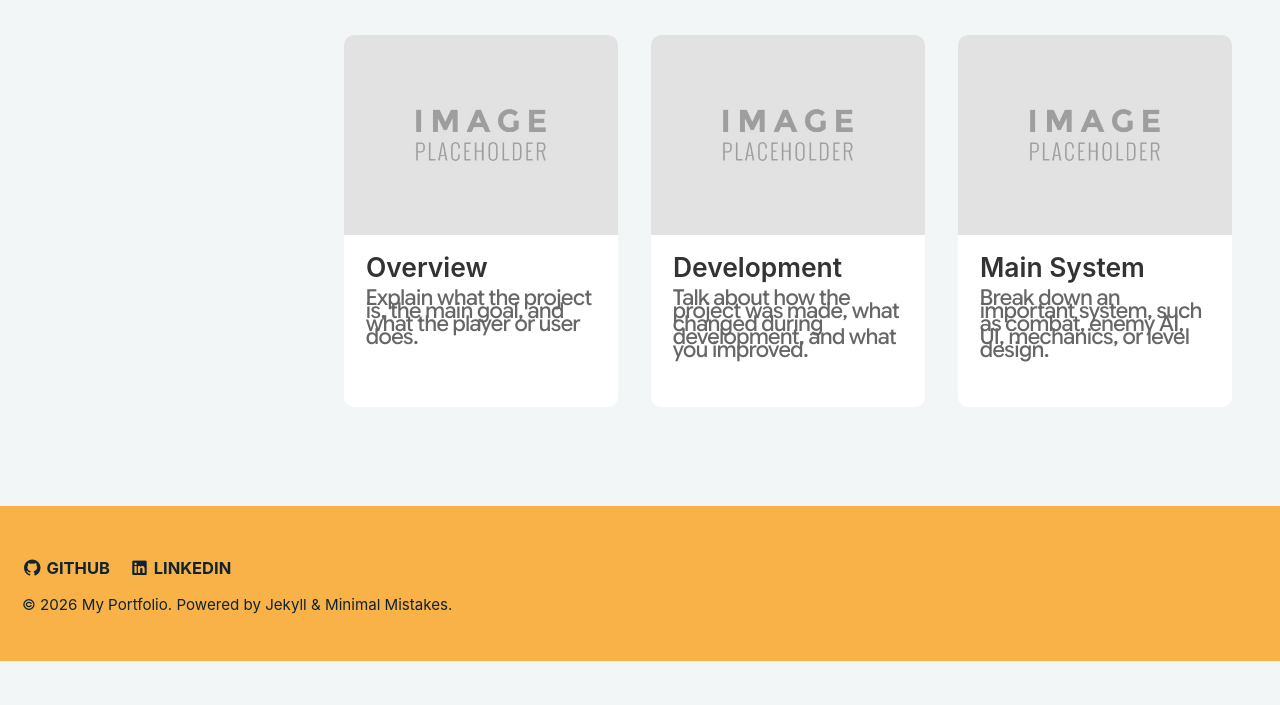
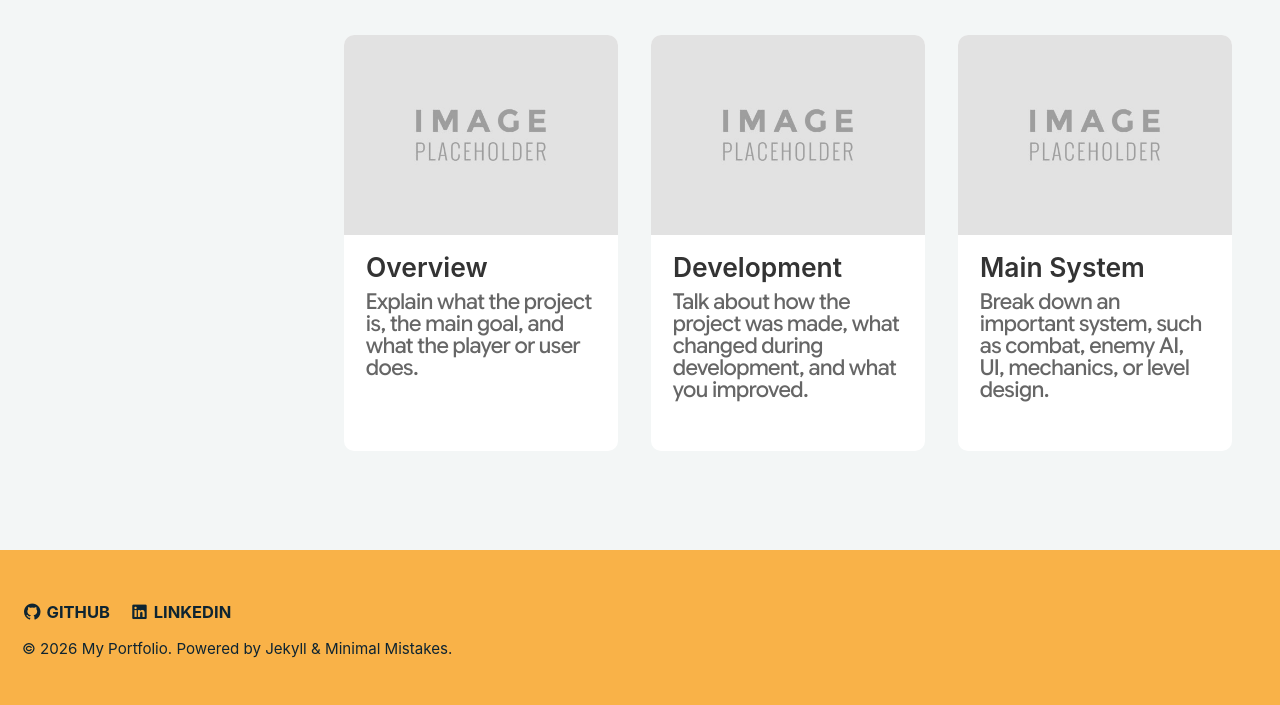
Before and after one commit to AlexUlster/AlexUlster.github.io, a Jekyll site: the page built from _pages/projects-pro1.md, in a window 1280 px wide. Shown: the part 705-1410 px from the top of the page. Built offline with Jekyll 4.4.1, drawn with Linux system fonts in a browser that asks for light colours; before the commit the page ends 1366 px from its top, so only the background shows below that.

Commit message:
Update project-cards.html

```diff
--- a/_includes/project-cards.html
+++ b/_includes/project-cards.html
@@ -39,7 +39,7 @@
   .info-description {
   color: #666;
   font-size: 0.9rem;
-  line-height: 0.6;
+  line-height: 1;
   margin: 0;
   overflow-wrap: anywhere;
 }
```
